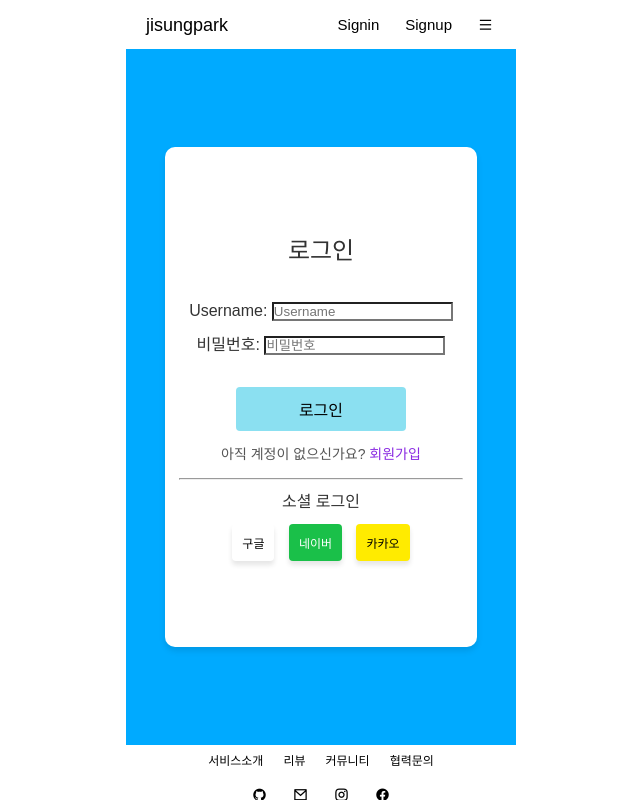
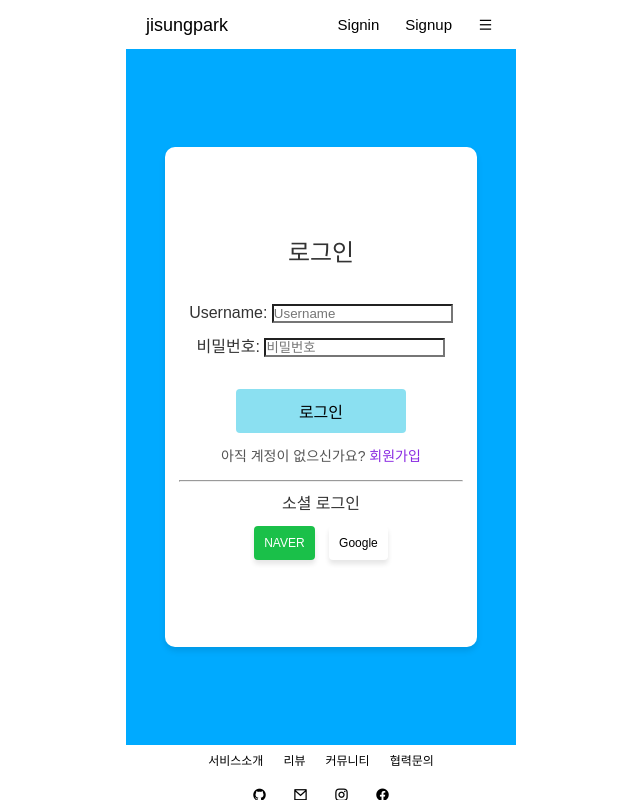
Before and after one commit to pirogramming/JisungPark, a Django app: page /accounts/login/ in a window 1280 px wide. Shown: the whole page, without its empty margins (319-959 px from the left). Run offline with Django 5.2, Linux system fonts and the light colour scheme; some libraries are stand-ins or nearby versions.

Commit message:
feat: 소셜로그인 링크 구현

```diff
--- a/templates/account/login.html
+++ b/templates/account/login.html
@@ -20,17 +20,13 @@
             <hr>
             <div class="social-login">
                 <p>소셜 로그인</p>
+                <button type="button" class="naver" onclick="location.href = '{% provider_login_url 'naver' %}'">NAVER</button>
+                <button type="button" class="google" onclick="location.href = '{% provider_login_url 'google' %}'">Google</button>
                 {% comment %}
-                <button type="button" onclick="location.href = '{% provider_login_url 'naver' %}'">
-                    <img class="naver" src="{%  static 'img/naver_login_img.png' %}" alt="Naver Login">
-                </button>
-                <button type="button" onclick="location.href = '{% provider_login_url 'google' %}'">
-                    <img class="google" src="{% static 'img/google_login_img.png' %}" alt="Google Login">
-                </button>
-                {% endcomment %}
                 <button class="google"><a href="{% url 'account_signup'%}"> 구글</a></button>
                 <button class="naver"><a href="{% url 'account_signup'%}"> 네이버</a></button>
                 <button class="kakao"><a href="{% url 'account_signup'%}"> 카카오</a></button>
+                {% endcomment %}
             </div>
         {% if invalid_creds %}
             <p>다시 시도해주세요</p>
```
